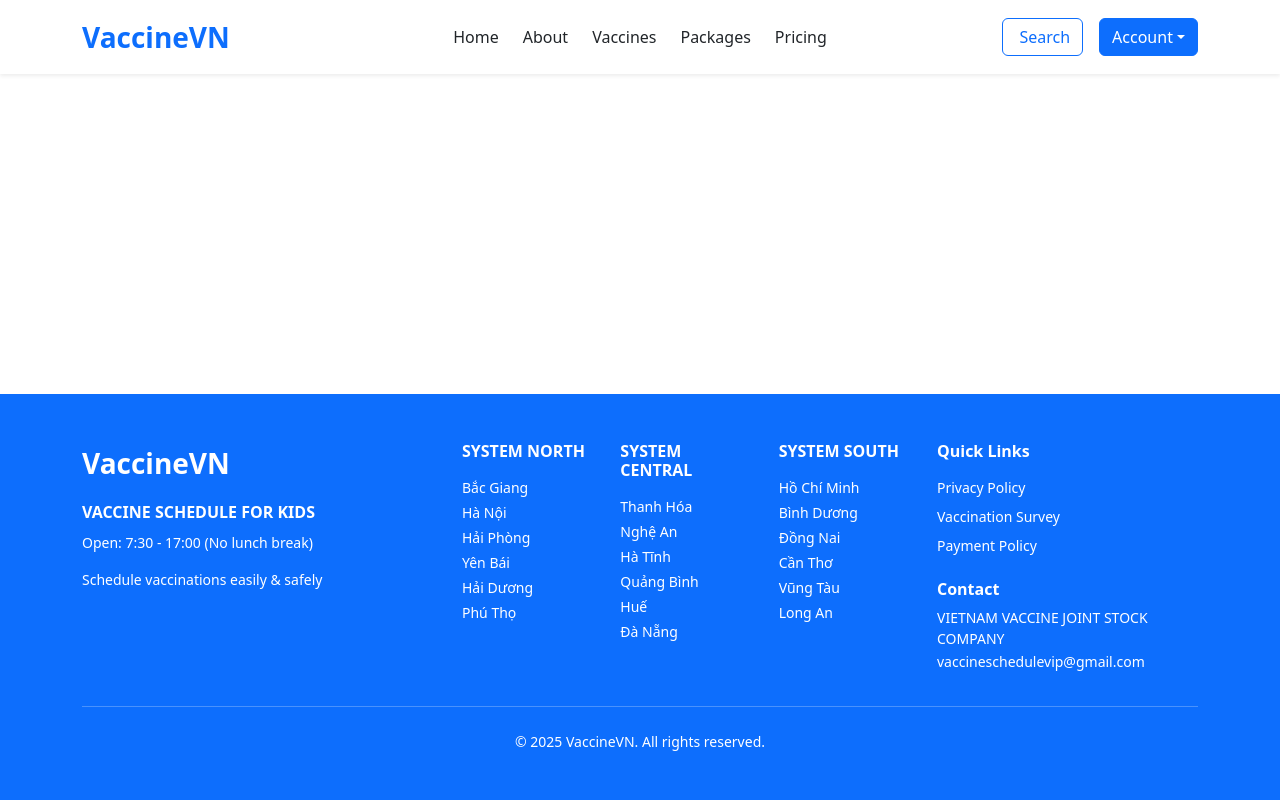
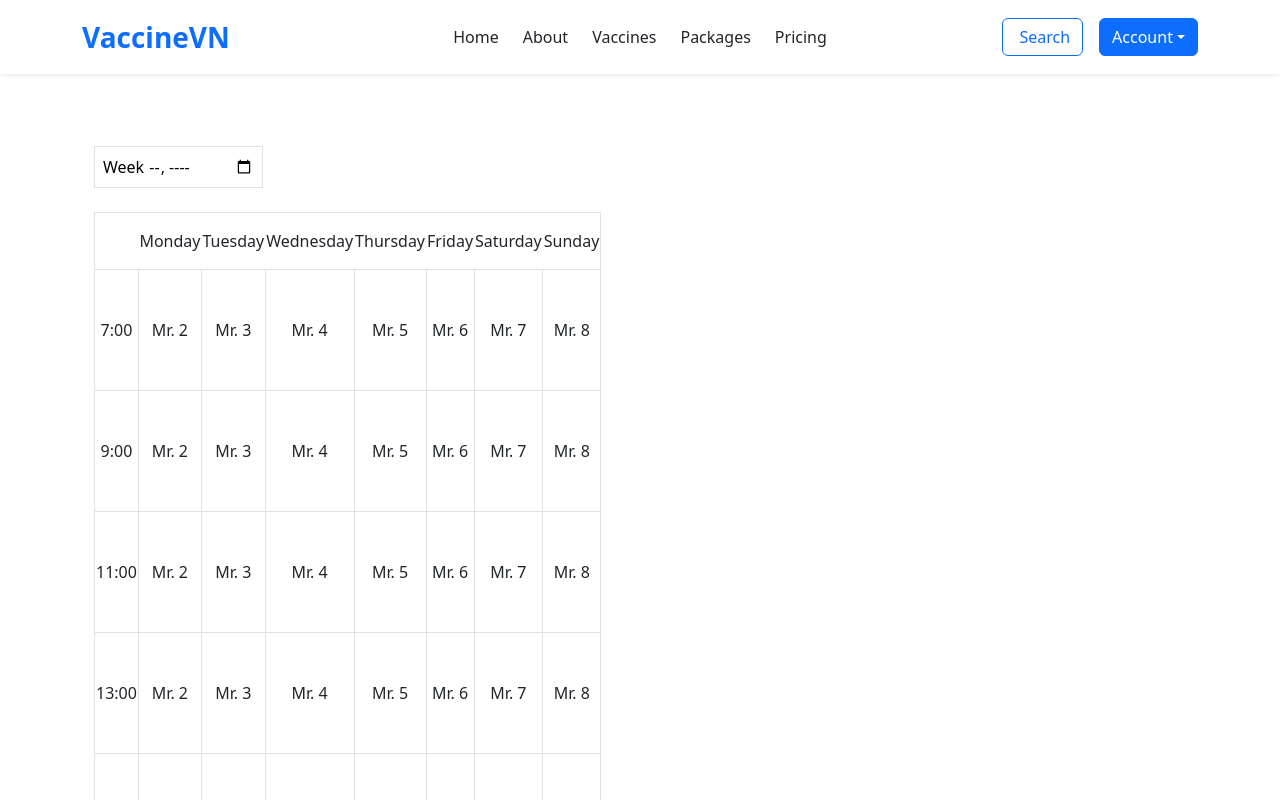
Before and after one commit to LamTanPhu/SWD392-VaccineScheduleUI, a React (Vite) app: page /schedule in a window 1280 px wide. Shown: the top 800 px of the page. Built offline with nearby package versions, Linux system fonts and the light colour scheme.

Commit message:
First step of schedule

```diff
--- a/package.json
+++ b/package.json
@@ -17,6 +17,7 @@
     "jwt-decode": "^4.0.0",
     "react": "^19.0.0",
     "react-dom": "^19.0.0",
+    "react-modal": "^3.16.3",
     "react-router": "7.2.0",
     "react-router-dom": "^7.3.0"
   },
--- a/src/App.jsx
+++ b/src/App.jsx
@@ -1,12 +1,13 @@
-import { BrowserRouter as Router, Routes, Route, Navigate } from "react-router-dom";
-import Layout from "./components/layout/Layout";
-import AdminStaffLayout from "./components/layout/AdminStaffLayout";
-import HomePage from "./components/homePage/HomePage";
-import AuthPage from "./components/auth/AuthPage";
-import About from "./components/About/about.jsx"; // Import the About component
+import '@fortawesome/fontawesome-free/css/all.min.css'; // For Font Awesome
 import 'bootstrap/dist/css/bootstrap.min.css';
 import 'bootstrap/dist/js/bootstrap.bundle.min.js';
-import '@fortawesome/fontawesome-free/css/all.min.css'; // For Font Awesome
+import { Navigate, Route, BrowserRouter as Router, Routes } from "react-router-dom";
+import About from "./components/About/about.jsx"; // Import the About component
+import AuthPage from "./components/auth/AuthPage";
+import HomePage from "./components/homePage/HomePage";
+import AdminStaffLayout from "./components/layout/AdminStaffLayout";
+import Layout from "./components/layout/Layout";
+import Schedule from "./components/Schedule/schedule";
 
 // Placeholder admin pages
 const AdminDashboard = () => <h1>Admin Dashboard</h1>;
@@ -32,7 +33,7 @@ function App() {
                     <Route path="/auth" element={<AuthPage />} />
                     <Route path="/about" element={<About />} /> {/* Add About page route */}
                     {/* Add other public routes here */}
-
+                    <Route path="/schedule" element={<Schedule />} /> {/* Add Schedule page route here, temporarily*/}
                     {/* Admin/Staff Routes */}
                     <Route
                         path="/admin/*"
--- /dev/null
+++ b/src/components/Schedule/schedule.jsx
@@ -0,0 +1,150 @@
+import { useEffect, useState } from "react";
+import { DAYS, DOCTORS, HOURS } from "./utils/constants";
+import { default as _Modal } from "react-modal";
+
+export default function Schedule() {
+    const [selectedWeek, setSelectedWeek] = useState("");
+    const [data, setData] = useState([]);
+    const [cellSelected, setCellSelected] = useState({});
+    const [isOpen, setOpen] = useState(false);
+
+    useEffect(() => {
+        const data = [
+            [DOCTORS[1], DOCTORS[2], DOCTORS[3], DOCTORS[4], DOCTORS[5], DOCTORS[6], DOCTORS[7]],
+            [DOCTORS[1], DOCTORS[2], DOCTORS[3], DOCTORS[4], DOCTORS[5], DOCTORS[6], DOCTORS[7]],
+            [DOCTORS[1], DOCTORS[2], DOCTORS[3], DOCTORS[4], DOCTORS[5], DOCTORS[6], DOCTORS[7]],
+            [DOCTORS[1], DOCTORS[2], DOCTORS[3], DOCTORS[4], DOCTORS[5], DOCTORS[6], DOCTORS[7]],
+            [DOCTORS[1], DOCTORS[2], DOCTORS[3], DOCTORS[4], DOCTORS[5], DOCTORS[6], DOCTORS[7]],
+            [DOCTORS[1], DOCTORS[2], DOCTORS[3], DOCTORS[4], DOCTORS[5], DOCTORS[6], DOCTORS[7]],
+            [DOCTORS[1], DOCTORS[2], DOCTORS[3], DOCTORS[4], DOCTORS[5], DOCTORS[6], DOCTORS[7]],
+        ];
+        setData(data);
+    }, []);
+
+    const onClick = (rowIndex, colIndex) => {
+        setCellSelected({ rowIndex, colIndex });
+        setOpen(true);
+    };
+
+    const onModalSubmit = (itemSelected) => {
+        let clone = [...data];
+        clone[cellSelected.rowIndex][cellSelected.colIndex] = itemSelected;
+        setData(clone);
+    };
+
+    function closeModal() {
+        setOpen(false);
+    }
+
+    return (
+        <div className="container mx-auto mt-4">
+            <input
+                type="week"
+                defaultValue={selectedWeek}
+                onClick={(e) => setSelectedWeek(e.target.value)}
+                className="border p-2 mb-4"
+            />
+            <table className="w-full border">
+                <thead className="font-bold">
+                    <tr>
+                        <td></td>
+                        {DAYS.map((item, index) => (
+                            <td className="text-center py-3" key={index}>
+                                {item}
+                            </td>
+                        ))}
+                    </tr>
+                </thead>
+                <tbody>
+                    {HOURS.map((item, rowIndex) => (
+                        <tr className="border" key={rowIndex}>
+                            <td className="text-center py-5">{item}</td>
+                            {data[rowIndex] &&
+                                data[rowIndex].map((_item, colIndex) => (
+                                    <td
+                                        className="text-center border cursor-pointer hover:bg-gray"
+                                        onClick={() => onClick(rowIndex, colIndex)}
+                                        key={colIndex}
+                                    >
+                                        {_item.name}
+                                    </td>
+                                ))}
+                        </tr>
+                    ))}
+                </tbody>
+            </table>
+            <Modal
+                isOpen={isOpen}
+                closeModal={closeModal}
+                onSubmit={onModalSubmit}
+            ></Modal>
+        </div>
+    );
+}
+
+const Modal = ({ isOpen, closeModal, onSubmit }) => {
+    const [doctors] = useState(DOCTORS);
+    const [selected, setSelected] = useState({});
+
+    const onClick = (item) => {
+        setSelected(item);
+    };
+
+    const customStyles = {
+        content: {
+            top: "50%",
+            left: "50%",
+            right: "auto",
+            bottom: "auto",
+            marginRight: "-50%",
+            transform: "translate(-50%, -50%)",
+        },
+    };
+
+    return (
+        <_Modal
+            isOpen={isOpen}
+            ariaHideApp={false}
+            onRequestClose={() => {
+                closeModal();
+            }}
+            onAfterOpen={() => setSelected({})}
+            contentLabel="doctor list"
+            style={customStyles}
+        >
+            <div className="flex justify-end mb-3">
+                <button
+                    className="bg-primary px-2 py-1 rounded-lg text-white"
+                    onClick={closeModal}
+                >
+                    close
+                </button>
+            </div>
+            <h1 className="text-center text-xl font-bold mb-4">Danh sách bác sĩ</h1>
+            <div className="flex flex-wrap gap-y-2">
+                {doctors.map((item) => (
+                    <button
+                        key={item.id}
+                        className={`w-1/4 bg-transparent border py-2 border-primary ${
+                            selected.id === item.id && "!bg-primary text-white"
+                        }`}
+                        onClick={() => onClick(item)}
+                    >
+                        {item.name}
+                    </button>
+                ))}
+            </div>
+            <form
+                onSubmit={(e) => {
+                    e.preventDefault();
+                    onSubmit(selected);
+                    closeModal();
+                }}
+            >
+                <button className="mt-3 bg-primary rounded-lg px-5 py-2 text-white font-bold">
+                    Lưu
+                </button>
+            </form>
+        </_Modal>
+    );
+};
--- /dev/null
+++ b/src/components/Schedule/utils/constants.jsx
@@ -0,0 +1,36 @@
+export const DAYS = ["Monday", "Tuesday", "Wednesday", "Thursday", "Friday", "Saturday", "Sunday"];
+export const HOURS = ["7:00", "9:00", "11:00", "13:00", "15:00", "17:00", "19:00"];
+export const DOCTORS = [
+  {
+    id: 1,
+    name: "Mr. 1",
+  },
+  {
+    id: 2,
+    name: "Mr. 2",
+  },
+  {
+    id: 3,
+    name: "Mr. 3",
+  },
+  {
+    id: 4,
+    name: "Mr. 4",
+  },
+  {
+    id: 5,
+    name: "Mr. 5",
+  },
+  {
+    id: 6,
+    name: "Mr. 6",
+  },
+  {
+    id: 7,
+    name: "Mr. 7",
+  },
+  {
+    id: 8,
+    name: "Mr. 8",
+  },
+]
```
Also changed, not shown: 1 other file (tests, documents, lock files or other folders).
